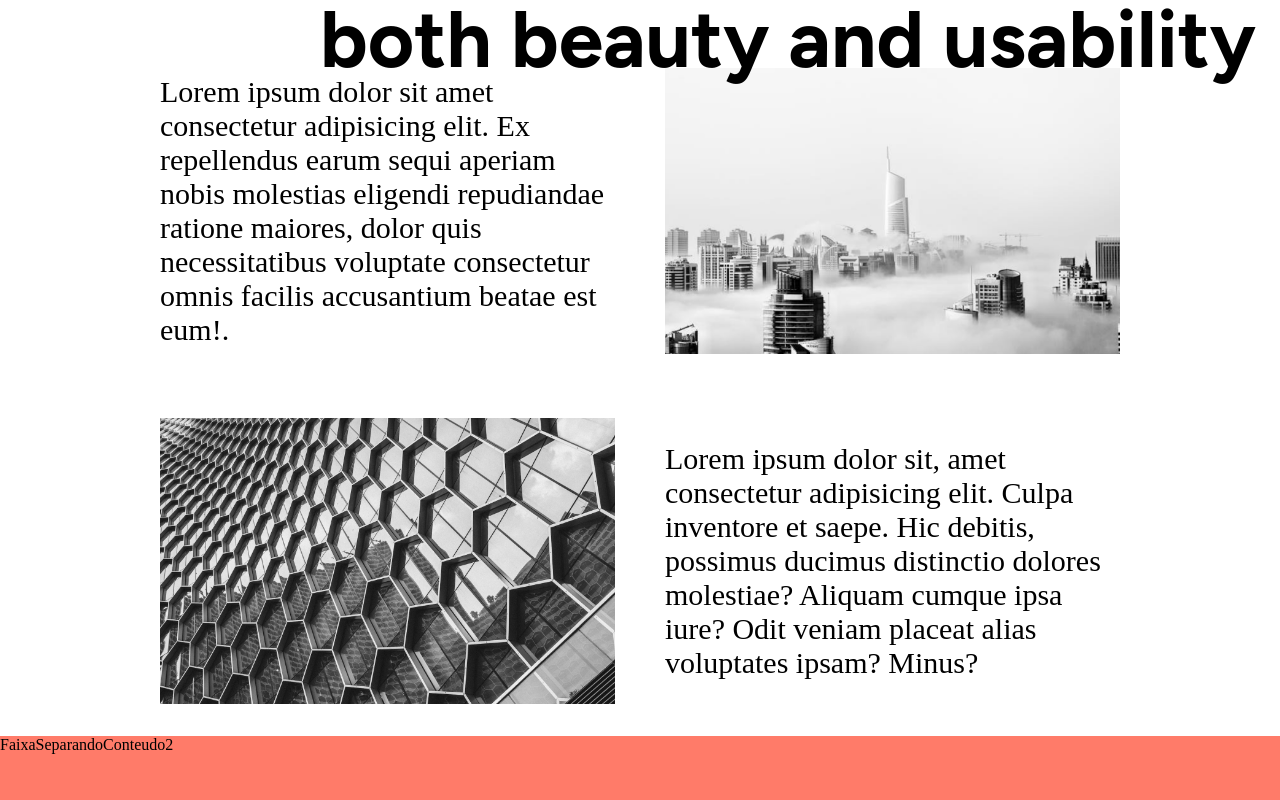
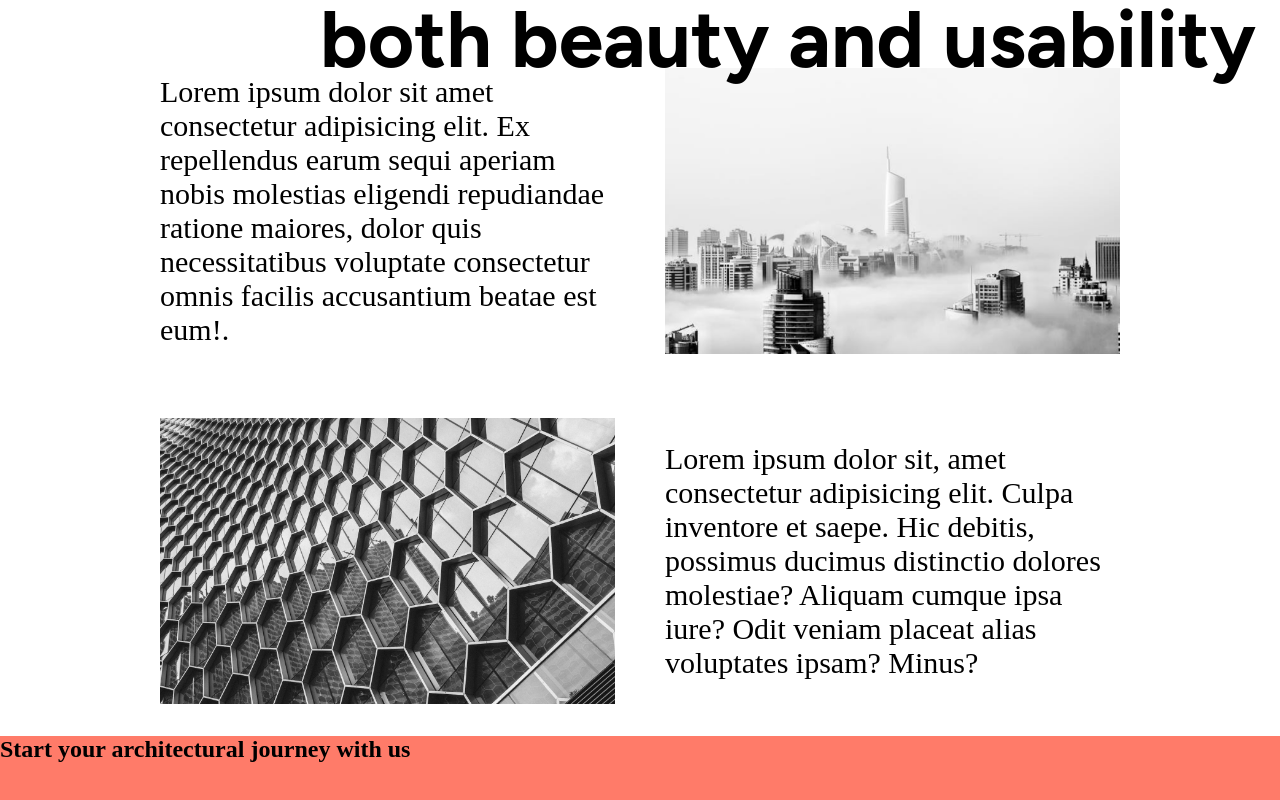
Before and after one commit to gabrieljcoutinho/Projeto-Archi-Firm, a React (Create React App) app: page / in a window 1280 px wide. Shown: the part 2790-3590 px from the top of the page. Built offline with nearby package versions, Linux system fonts and the light colour scheme.

Commit message:
titul oseção

```diff
--- a/src/components/FaixaSeparandoConteudo2.jsx
+++ b/src/components/FaixaSeparandoConteudo2.jsx
@@ -4,7 +4,11 @@ import "../../src/Css/faixaLaranjaSeparandoConteudo2.css"
 
 const FaixaSeparandoConteudo2 = () => {
   return (
-    <div className='FaixaSeparandoConteudo2'>FaixaSeparandoConteudo2</div>
+    <div className='FaixaSeparandoConteudo2'>
+
+      <h2>Start your architectural journey with us</h2>
+
+      </div>
   )
 }
 
```
